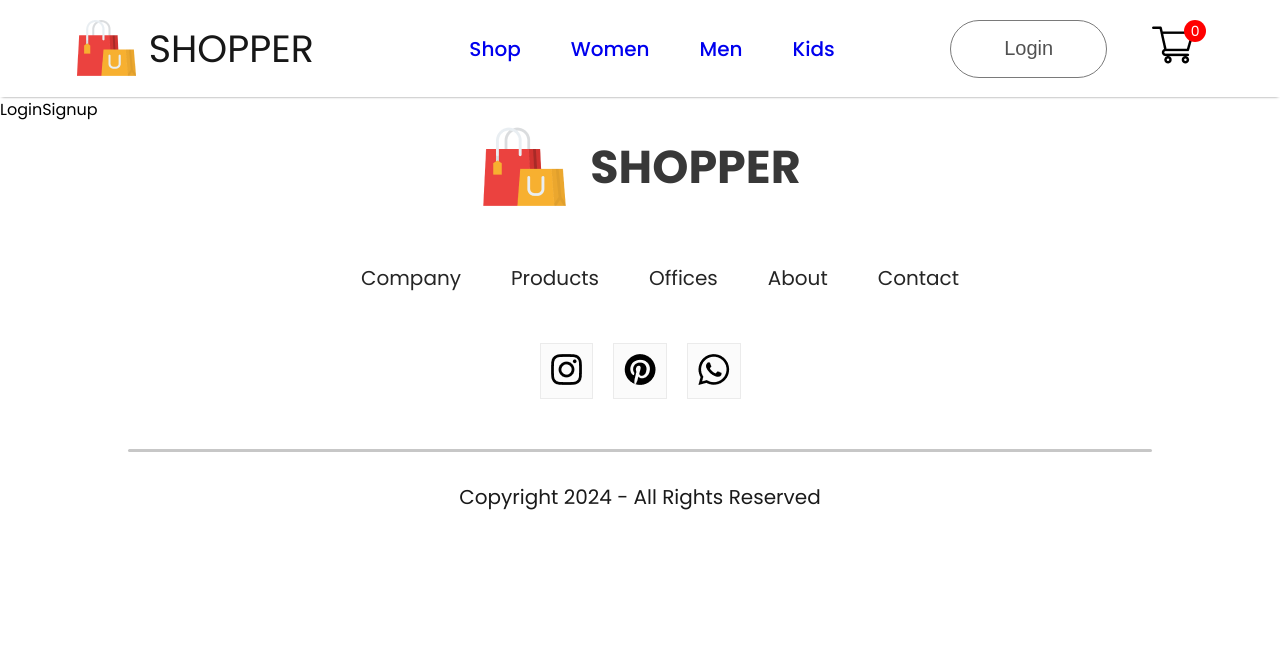
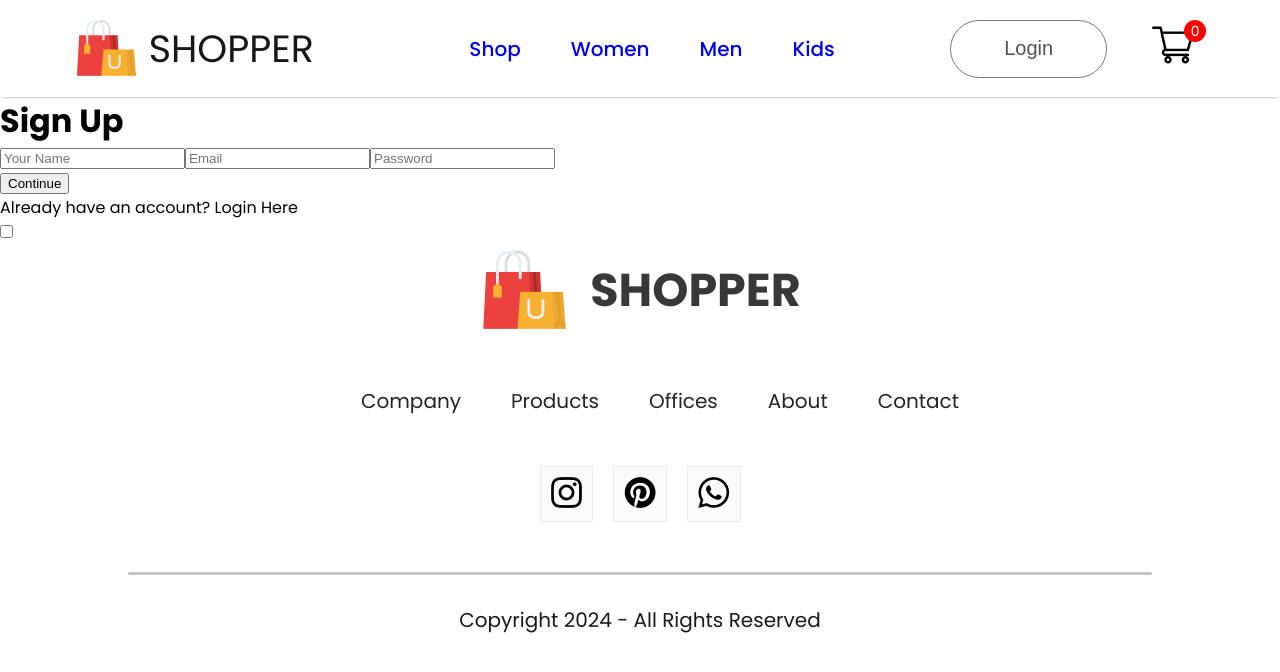
Before and after one commit to CoreyPhillipsOfficial/e-commerce-site, a React (Create React App) app in the folder frontend/: page /login in a window 1280 px wide. Shown: the top 672 px of the page. Built offline with nearby package versions, Linux system fonts and the light colour scheme.

Commit message:
creating login signup page

```diff
--- a/frontend/src/Pages/LoginSignup.jsx
+++ b/frontend/src/Pages/LoginSignup.jsx
@@ -2,6 +2,20 @@ import React from 'react'
 
 export const LoginSignup = () => {
     return (
-        <div>LoginSignup</div>
+        <div className='LoginSignup'>
+            <div className="loginsignup-container">
+                <h1>Sign Up</h1>
+                <div className="loginsignup-fields">
+                    <input type="text" placeholder='Your Name' />
+                    <input type="email" placeholder='Email' />
+                    <input type="password" placeholder='Password' />
+                </div>
+                <button>Continue</button>
+                <p className="loginsignup-login">Already have an account? <span>Login Here</span> </p>
+                <div className="loginsignup-agree">
+                    <input type="checkbox" name='' id='' />
+                </div>
+            </div>
+        </div>
     )
 }
```
